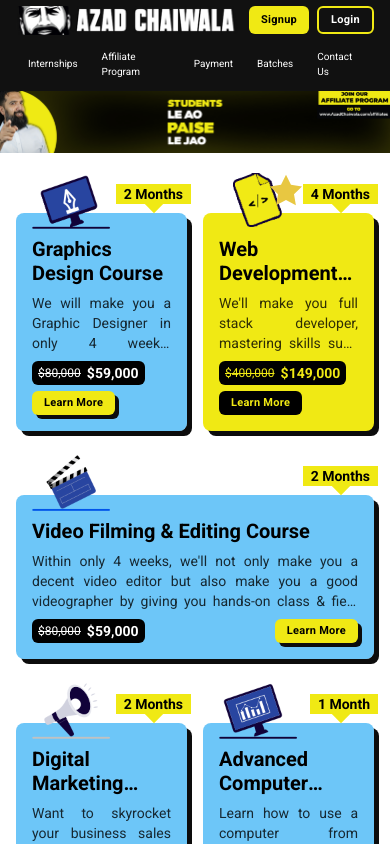
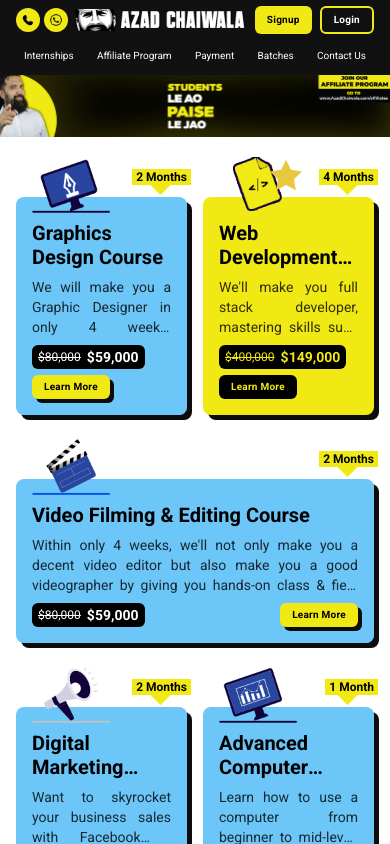
Before and after one commit to SaabK/Azad_Chaiwala_Institute, a React (Vite) app: page / in a window 390 px wide. Shown: the top 844 px of the page. Built offline with nearby package versions, Linux system fonts and the light colour scheme.

Commit message:
Phone & Whatsapp Icons + Navbar Responsiveness

```diff
--- a/src/Components/CoursesCard.tsx
+++ b/src/Components/CoursesCard.tsx
@@ -21,7 +21,7 @@
           src={starIcon}
           alt="Popular Course"
           className='absolute w-8 right-[40%] xl:right-[46%]' />}
-        <span className={`bg-yellow px-2 absolute -right-5 top-[-2.8rem] font-bold course-duration z-10`}>{duration}</span>
+        <span className={`bg-yellow px-1 text-xs absolute -right-5 top-[-2.8rem] font-bold course-duration z-10 md:px-2 lg:text-base`}>{duration}</span>
       </div>
       <h1 className={`font-bold text-xl line-clamp-2 leading-6 xl:text-3xl xl:line-clamp-1`}>{name}</h1>
       <p className={`text-black/80 text-justify line-clamp-3`}>{description}</p>
--- a/src/Components/MiniNavbar.tsx
+++ b/src/Components/MiniNavbar.tsx
@@ -26,7 +26,7 @@
             key={tab.id}
             href=""
             onClick={(e) => handleClick(e, tab.id)}
-            className={`${active === tab.id ? 'text-black' : 'hover:text-[#ccc]'} relative py-1 px-3 mb-2 mt-1 text-[10px] xl:text-[14px]`}
+            className={`${active === tab.id ? 'text-black' : 'hover:text-[#ccc]'} relative py-1 px-2 mb-2 mt-1 text-center text-[10px] xl:text-[14px]`}
           >
             {active === tab.id ? <motion.div layoutId='active' className='absolute bg-[#F0E914] inset-0' style={{ borderRadius: '6px' }} transition={{ type: 'just' }} /> : null}
             <span className='relative z-10'>{tab.label}</span>
--- a/src/Components/Navbar.tsx
+++ b/src/Components/Navbar.tsx
@@ -22,20 +22,20 @@
     <div className='bg-dark text-white'>
       <header className='container flex justify-between items-center py-1.5'>
 
-        <div className='hidden gap-3 lg:flex'>
-          <a className='flex flex-col items-center'>
-            {/* //TODO: add the text animation */}
+        <div className='flex gap-1 md:gap-3'>
+          <a className='relative flex flex-col items-center group' target='_blank' href='tel:+92 304 1111361' >
             <motion.img
               {...animation}
-              src={phoneIcon} alt="Call Us" className='relative h-8 rounded-full bg-yellow p-2 cursor-pointer overflow-hidden z-10' />
+              src={phoneIcon} alt="Call Us" className='relative h-6 rounded-full bg-yellow p-1.5 cursor-pointer overflow-hidden z-10 md:h-8 md:p-2' />
+            <span className={`bg-[#2a2a2a] px-2 py-1 absolute font-bold text-sm -bottom-12 z-10 w-max text-white details hidden md:group-hover:flex`}>+92 304 1111361</span>
           </a>
-          <a>
-            <motion.img {...animation} src={whatsappIcon} alt="Call Us" className='h-8 rounded-full bg-yellow p-2 cursor-pointer' />
+          <a className='relative flex flex-col items-center group' href='https://wa.me/+923005558529?text=I%20want%20to%20know%20about%20courses%20you%20provide' target='_blank' aria-label="Chat on WhatsApp">
+            <motion.img {...animation} src={whatsappIcon} alt="Call Us" className=' relative h-6 rounded-full bg-yellow p-1.5 cursor-pointer overflow-hidden z-10 md:h-8 md:p-2' />
           </a>
         </div>
 
         <a href="/">
-          <img src={logo} alt="Azad Chaiwala Institute" className='w-56 lg:w-80' />
+          <img src={logo} alt="Azad Chaiwala Institute" className='w-44 lg:w-80' />
         </a>
         <div>
           <div className='flex gap-2 text-sm lg:gap-3 xl:gap-4'>
--- a/src/css/index.css
+++ b/src/css/index.css
@@ -20,7 +20,7 @@
 }
 
 .btn {
-	@apply relative text-black rounded-md font-bold tracking-wide text-[11px] py-0.5 px-3 lg:text-[13px] lg:py-1 lg:px-3.5;
+	@apply relative text-black rounded-md font-bold tracking-wide text-[10px] py-0.5 px-3 lg:text-[13px] lg:py-1 lg:px-3.5;
 }
 
 .card-shadow {
@@ -36,6 +36,18 @@
 	/* Added lines */
 	top: 0.3rem;
 	right: 1.7rem;
+	transform: rotate(45deg);
+	z-index: -1;
+}
+
+.details::before {
+	position: absolute;
+	content: '';
+	background: #3a3a3a;
+	height: 18px;
+	width: 18px;
+	top: -0.3rem;
+	left: 3.2rem;
 	transform: rotate(45deg);
 	z-index: -1;
 }
@@ -78,3 +90,18 @@
 		flex-direction: row;
 	}
 }
+
+@media (max-width: 512px) {
+	.course-duration::before {
+		position: absolute;
+		content: '';
+		background: #f0e914;
+		height: 15px;
+		width: 15px;
+		/* Added lines */
+		top: 0.5rem;
+		right: 1.42rem;
+		transform: rotate(45deg);
+		z-index: -1;
+	}
+}
--- a/tailwind.config.js
+++ b/tailwind.config.js
@@ -10,6 +10,15 @@
 			},
 			fontFamily: {
 				Roboto: ['Roboto', 'sans-serif'],
+			},
+			keyframes: {
+				growUp: {
+					'0%': { width: '2rem' },
+					'100%': { width: '10rem' },
+				},
+			},
+			animation: {
+				growUp: 'growUp 1s ease-in-out',
 			},
 		},
 		container: {
```
